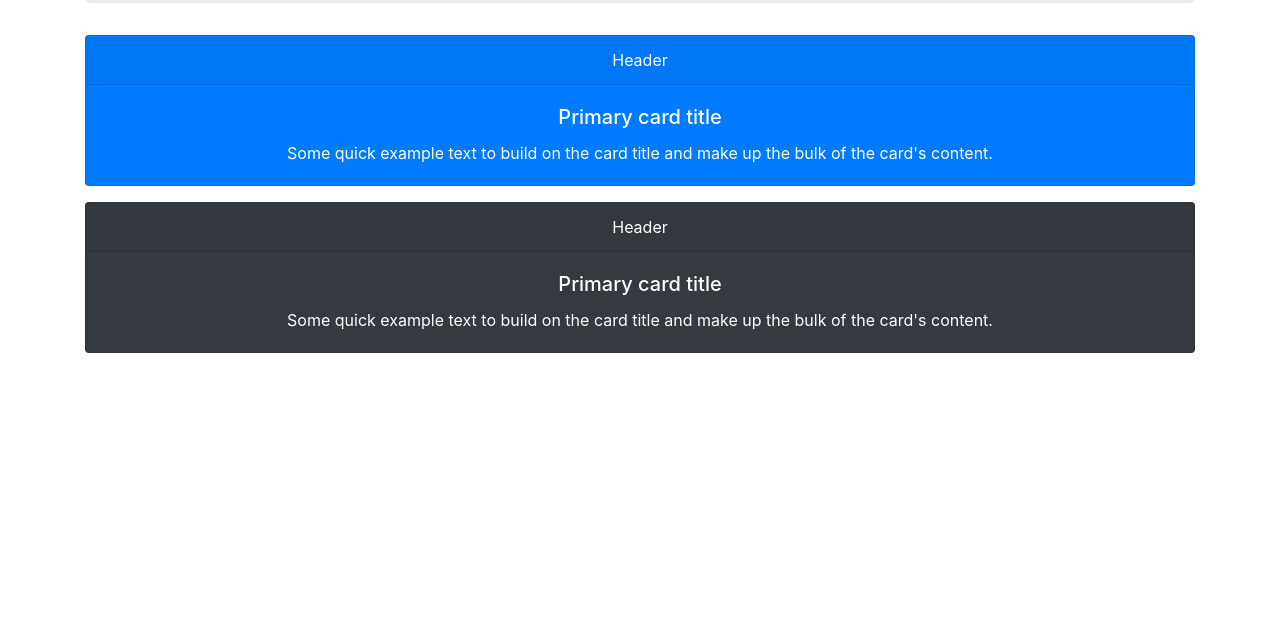
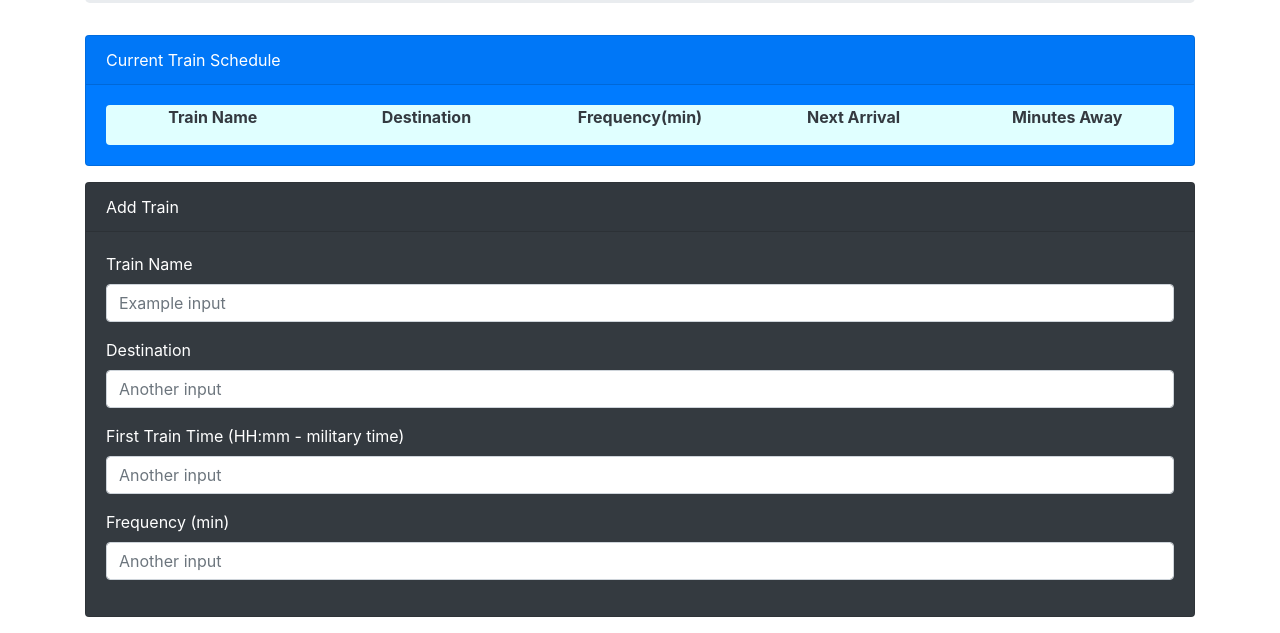
Before and after one commit to grincon0/Train_Schedule, a plain HTML site: page index.html in a window 1280 px wide. Shown: the part 208-841 px from the top of the page. Before the commit the page ends 800 px from the top, so only its background shows below. Drawn offline with nearby package versions, Linux system fonts and the light colour scheme.

Commit message:
formatted page - js ready

```diff
--- a/assets/css/style.css
+++ b/assets/css/style.css
@@ -1,3 +1,15 @@
+
+.bg-test{
+    background-color: lightcyan;
+
+}
+
+
+
+
+
+
+
 #fade-in-top{
     animation: fadein 2s;
     -moz-animation: fadein 2s; /* Firefox */
--- a/index.html
+++ b/index.html
@@ -16,10 +16,9 @@
     <div id="fade-in-top" class="container">
         <div class="row">
             <div class="col">
-                <div class="jumbotron">
+                <div class="jumbotron text-center">
                     <h1>Den City Trains</h1>
                     <h6>We make it rain with trains</h6>
-
                 </div>
             </div>
         </div>
@@ -28,16 +27,31 @@
         <div class="row">
             <div class="col">
                 <div class="card text-center text-white bg-primary mb-3">
-                    <div class="card-header">Header</div>
+                    <div class="card-header text-left">Current Train Schedule</div>
                     <div class="card-body text-white">
-                        <h5 class="card-title">Primary card title</h5>
-                        <p class="card-text">Some quick example text to build on the card title and make up the bulk of the
-                            card's content.
-                        </p>
+                        <div class="container bg-test rounded">
+                            <div class="row text-dark ">
+                                <div class="col font-weight-bold">
+                                    <p>Train Name</p>
+                                </div>
+                                <div class="col font-weight-bold">
+                                    <p>Destination</p>
+                                </div>
+                                <div class="col font-weight-bold">
+                                    <p>Frequency(min)</p>
+                                </div>
+                                <div class="col font-weight-bold">
+                                    <p>Next Arrival</p>
+                                </div>
+                                <div class="col font-weight-bold">
+                                    <p>Minutes Away</p>
+                                </div>
+                            </div>
+
+                        </div>
                     </div>
                 </div>
             </div>
-
         </div>
     </div>
 
@@ -45,12 +59,26 @@
         <div class="row">
             <div class="col">
                 <div class="card text-center text-white bg-dark mb-3">
-                    <div class="card-header">Header</div>
+                    <div class="card-header text-left">Add Train</div>
                     <div class="card-body text-white">
-                        <h5 class="card-title">Primary card title</h5>
-                        <p class="card-text">Some quick example text to build on the card title and make up the bulk of the
-                            card's content.
-                        </p>
+                        <form>
+                            <div class="form-group text-left">
+                                <label for="train-input">Train Name</label>
+                                <input type="text" class="form-control" id="train-input" placeholder="Example input">
+                            </div>
+                            <div class="form-group text-left">
+                                <label for="destination-input">Destination</label>
+                                <input type="text" class="form-control" id="destination-input" placeholder="Another input">
+                            </div>
+                            <div class="form-group text-left">
+                                <label for="first-input">First Train Time (HH:mm - military time)</label>
+                                <input type="text" class="form-control" id="first-input" placeholder="Another input">
+                            </div>
+                            <div class="form-group text-left">
+                                <label for="frequency-input">Frequency (min)</label>
+                                <input type="text" class="form-control" id="frequency-input" placeholder="Another input">
+                            </div>
+                        </form>
                     </div>
                 </div>
             </div>
```
